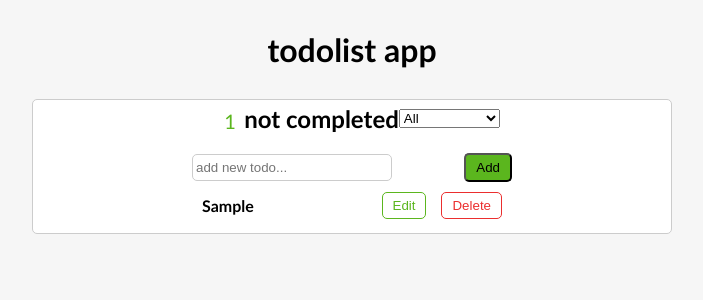
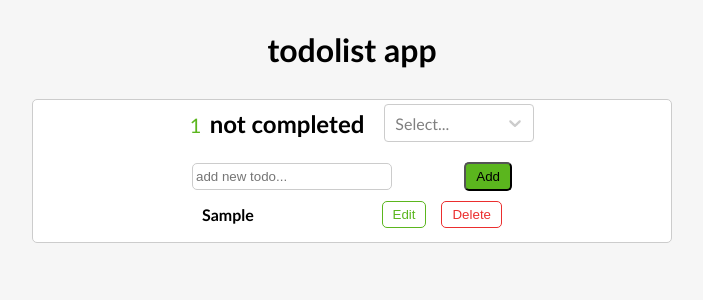
Before and after one commit to amirroohi/TodoList-React, a React (Create React App) app: page / in a window 1280 px wide. Both pictures are taken after typing "Sample" into the empty fields and a click on the button "Add". Shown: the top 300 px of the page, without its empty margins (288-991 px from the left). Built offline with nearby package versions, Linux system fonts and the light colour scheme.

Commit message:
adding react-select

```diff
--- a/package.json
+++ b/package.json
@@ -9,6 +9,7 @@
     "react": "^17.0.2",
     "react-dom": "^17.0.2",
     "react-scripts": "5.0.0",
+    "react-select": "^5.2.1",
     "web-vitals": "^2.1.2"
   },
   "scripts": {
--- a/src/App.css
+++ b/src/App.css
@@ -103,3 +103,8 @@ input:focus {
   align-items: center;
   justify-content: center;
 }
+
+.select{
+  width: 150px;
+  margin-left: 20px;
+}
--- a/src/components/NavBar.js
+++ b/src/components/NavBar.js
@@ -1,24 +1,29 @@
-import { useState } from "react";
+import Select from "react-select";
 
-const NavBar = ({ unCompletedTodos, filterTodos }) => {
-  const [status, setStatus] = useState("All");
+const options = [
+  { value: "All", label: "All" },
+  { value: "Completed", label: "Completed" },
+  { value: "Uncompleted", label: "Uncompleted" },
+];
 
-  const changeHandler = (e) => {
-    setStatus(e.target.value);
-    filterTodos(e.target.value);
-  };
-
+const NavBar = ({ unCompletedTodos, selectedOption, onChange }) => {
   if (!unCompletedTodos) {
     return <h2>ready to set TODOS!</h2>;
   }
   return (
     <div className="header">
       <span>{unCompletedTodos}</span> <h2>not completed</h2>
-      <select onChange={changeHandler} value={status}>
+      <Select
+        onChange={onChange}
+        value={selectedOption}
+        options={options}
+        className="select"
+      />
+      {/* <select onChange={onChange} value={status}>
         <option value="All">All</option>
         <option value="Completed">Completed</option>
         <option value="Uncompleted">Uncompleted</option>
-      </select>
+      </select> */}
     </div>
   );
 };
--- a/src/components/TodoApp.js
+++ b/src/components/TodoApp.js
@@ -1,4 +1,4 @@
-import { useState } from "react";
+import { useEffect, useState } from "react";
 import NavBar from "./NavBar";
 import TodoForm from "./TodoForm";
 import TodoList from "./TodoList";
@@ -6,7 +6,11 @@ import TodoList from "./TodoList";
 const TodoApp = () => {
   const [todos, setTodos] = useState([]);
   const [filteredTodos, setFilteredTodos] = useState([]);
+  const [selectedOption, setSelectedOption] = useState("All");
 
+  useEffect(() => {
+    filterTodos(selectedOption.value);
+  }, [todos, selectedOption]);
   const addTodoHandler = (input) => {
     const newTodo = {
       id: Math.floor(Math.random() * 1000),
@@ -38,6 +42,7 @@ const TodoApp = () => {
     updatedTodos[index] = selectedTodo;
     setTodos(updatedTodos);
   };
+
   const filterTodos = (status) => {
     switch (status) {
       case "Completed":
@@ -50,15 +55,22 @@ const TodoApp = () => {
         setFilteredTodos(todos);
     }
   };
+
+  const changeHandler = (e) => {
+    setSelectedOption(e);
+    filterTodos(e.value);
+  };
+
   return (
     <div className="container">
       <NavBar
         unCompletedTodos={todos.filter((todo) => !todo.isCompleted).length}
-        filterTodos={filterTodos}
+        selectedOption={selectedOption}
+        onChange={changeHandler}
       />
       <TodoForm submitTodoHandler={addTodoHandler} />
       <TodoList
-        todos={todos}
+        todos={filteredTodos}
         onComplete={completedTodo}
         onDelete={deleteTodo}
         onEdit={updateTodo}
```
Also changed, not shown: 1 other file (tests, documents, lock files or other folders).
